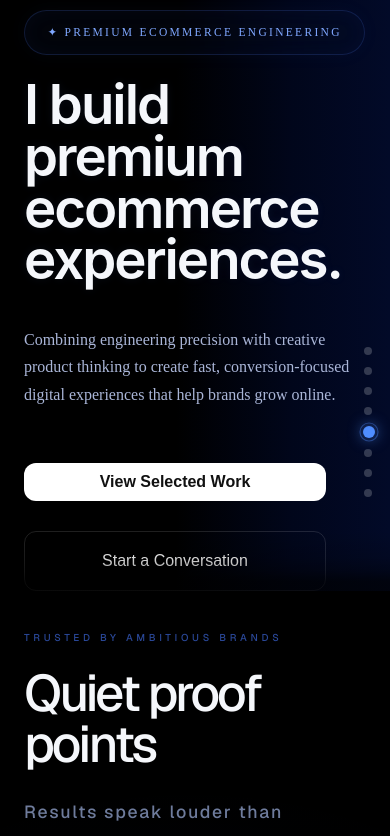
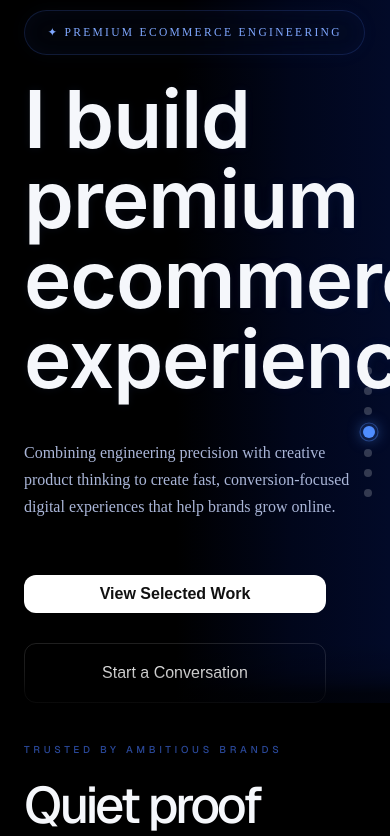
Before and after one commit to josephstephen-dev/joseph-portfolio, a Next.js app: page / in a window 390 px wide. Shown: the top 836 px of the page. Built offline with nearby package versions, Linux system fonts and the light colour scheme.

Commit message:
Premium mobile proof layout

```diff
--- a/src/app/globals.css
+++ b/src/app/globals.css
@@ -320,9 +320,10 @@ body{
 }
 
 .hero-title{
-    font-size:clamp(3rem,14vw,4.5rem);
-    line-height:.95;
-    letter-spacing:-2px;
+    font-size:clamp(5rem,14vw,6rem);
+    line-height:1;
+    letter-spacing:-1px;
+
 }
 
 .hero-description{
```
